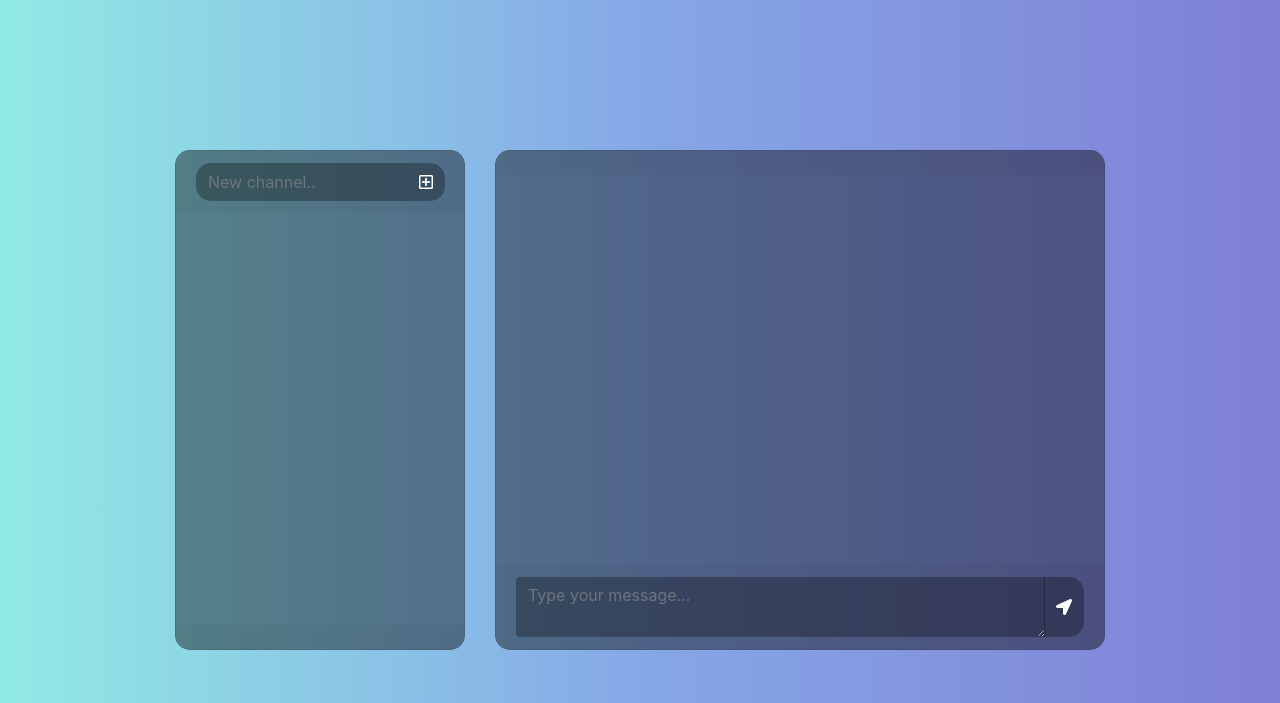
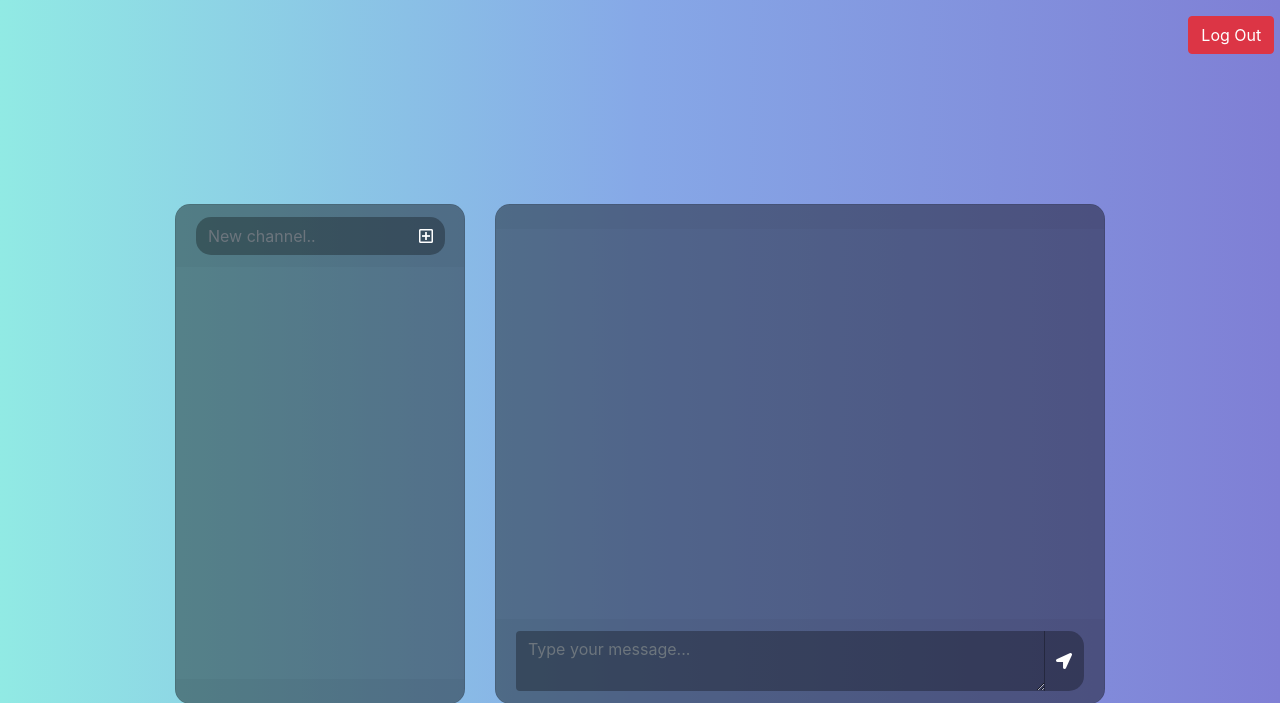
Before and after one commit to tongplw/Minichat-Project, a Flask app: template minichat/templates/chat.html in a window 1280 px wide. Shown: the top 703 px of the page. Run offline with Flask 2, Linux system fonts and the light colour scheme; the template is opened without the code that fills it: most values are stand-ins (such as "Sample title", 1, 10 or a date in 2020); some libraries are stand-ins or nearby versions.

Commit message:
add log out button

```diff
--- a/minichat/templates/chat.html
+++ b/minichat/templates/chat.html
@@ -2,6 +2,12 @@
 
 {% block body %}
 <div class="container-fluid h-100">
+    <div class="row justify-content-end mt-3">
+        <div class="col-1">
+            <!-- buttons -->
+            <div class="btn btn-danger">Log Out</div>
+        </div>
+    </div>
     <div class="row justify-content-center h-100">
         <div class="col-md-4 col-xl-3 chat"><div class="card mb-sm-3 mb-md-0 contacts_card">
             <div class="card-header">
```
